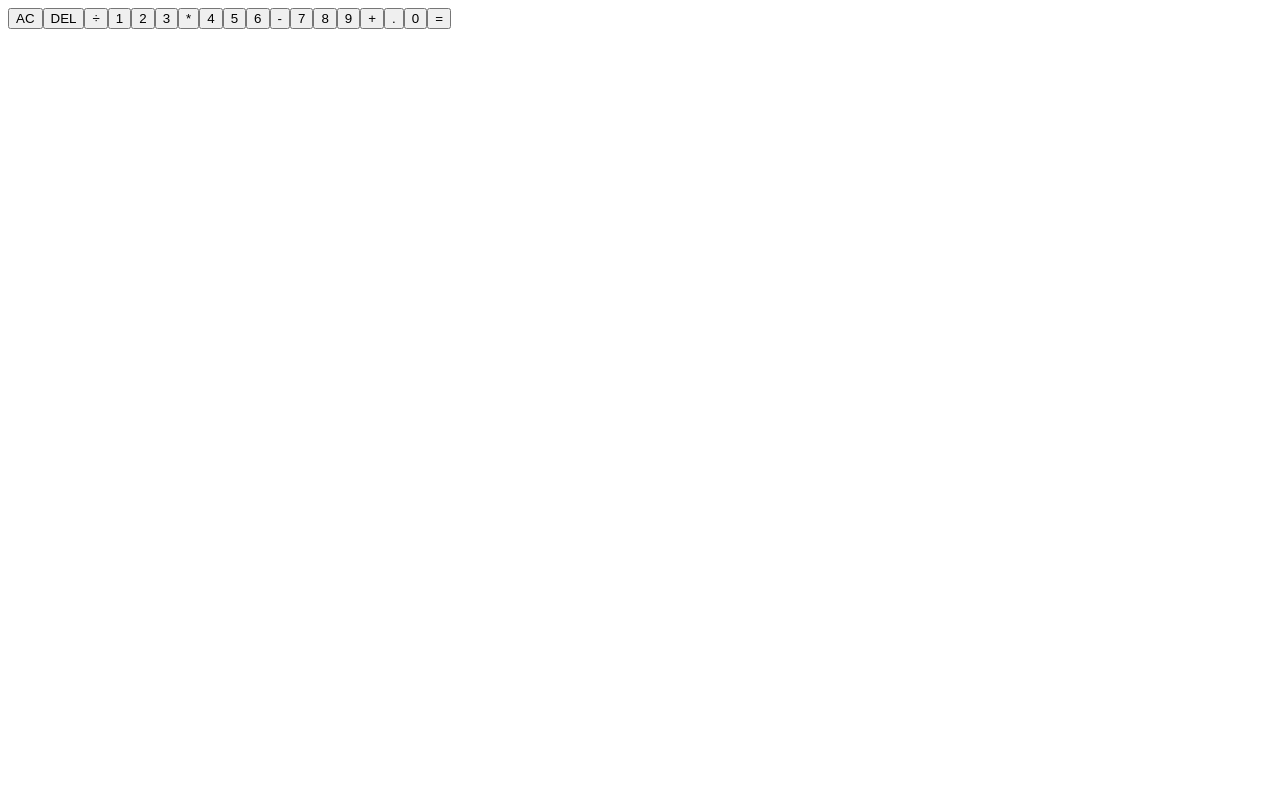
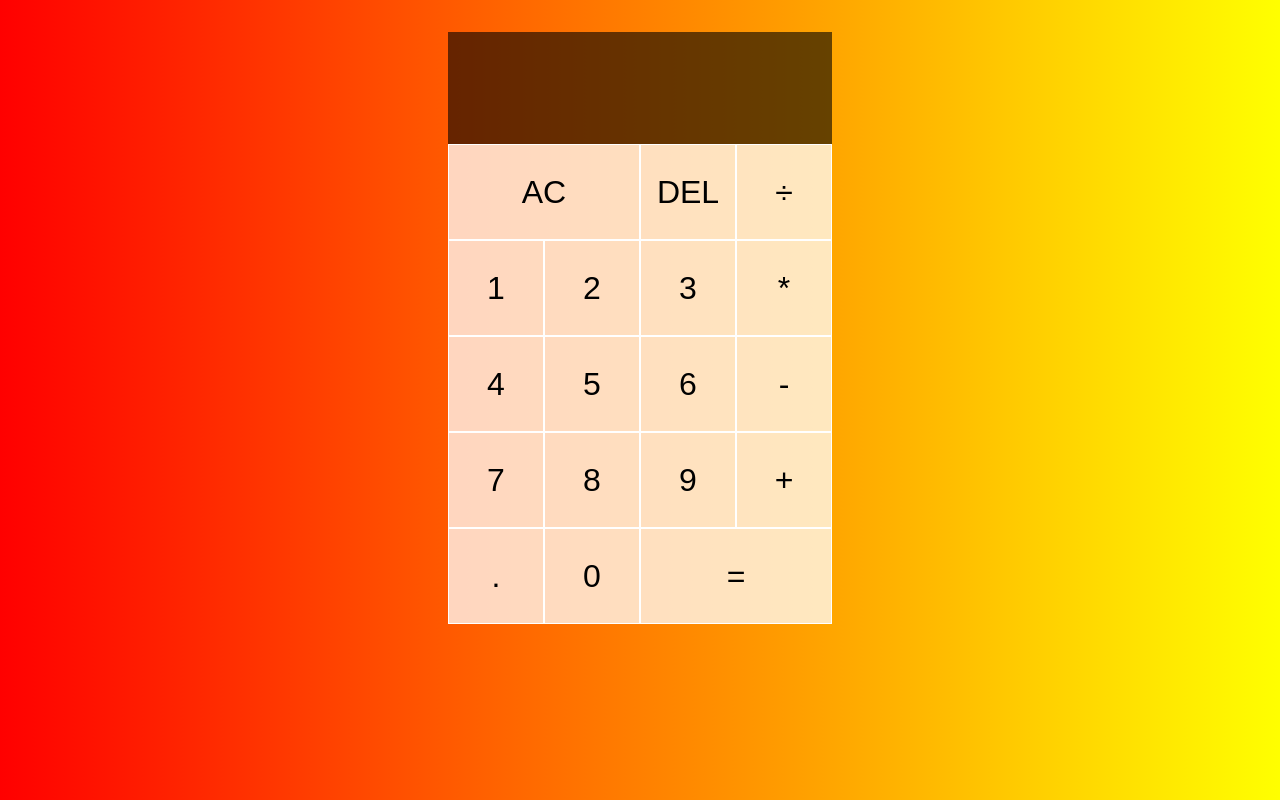
Before and after one commit to DragoslavR/calculator_react, a React (Create React App) app: page / in a window 1280 px wide. Built offline with nearby package versions, Linux system fonts and the light colour scheme.

Commit message:
added styling

```diff
--- a/src/App.js
+++ b/src/App.js
@@ -1,3 +1,4 @@
+import "./styles.css"
 
 function App() {
   return (
--- /dev/null
+++ b/src/styles.css
@@ -0,0 +1,54 @@
+*, *::before, *::after {
+  box-sizing: border-box;
+}
+
+body {
+  margin: 0;
+  background: linear-gradient(to right, red, yellow);
+}
+
+.calculator-grid {
+  display: grid;
+  margin-top: 2rem;
+  justify-content: center;
+  grid-template-columns: repeat(4, 6rem);
+  grid-template-rows: minmax(7rem, auto) repeat(5, 6rem);
+}
+.calculator-grid > button {
+  cursor: pointer;
+  font-size: 2rem;
+  border: 1px solid white;
+  outline: none;
+  background-color: rgba(255, 255, 255, .75);
+}
+
+.calculator-grid > button:hover,
+.calculator-grid > button:focus {
+  background-color: rgba(255, 255, 255, .90);
+}
+
+.span-two {
+  grid-column: span 2;
+}
+
+.output {
+  grid-column: 1 / -1;
+  background-color: rgba(0, 0, 0, .60);
+  display: flex;
+  flex-direction: column;
+  align-items: flex-end;
+  justify-content: space-between;
+  padding: .75rem;
+  word-wrap: break-word;
+  word-break: break-all;
+}
+
+.output .previous-operator {
+  color: rgba(255, 255, 255, .75);
+  font-size: 1.5rem;
+}
+
+.output .current-operator {
+  color: white;
+  font-size: 2.5rem;
+}
```
